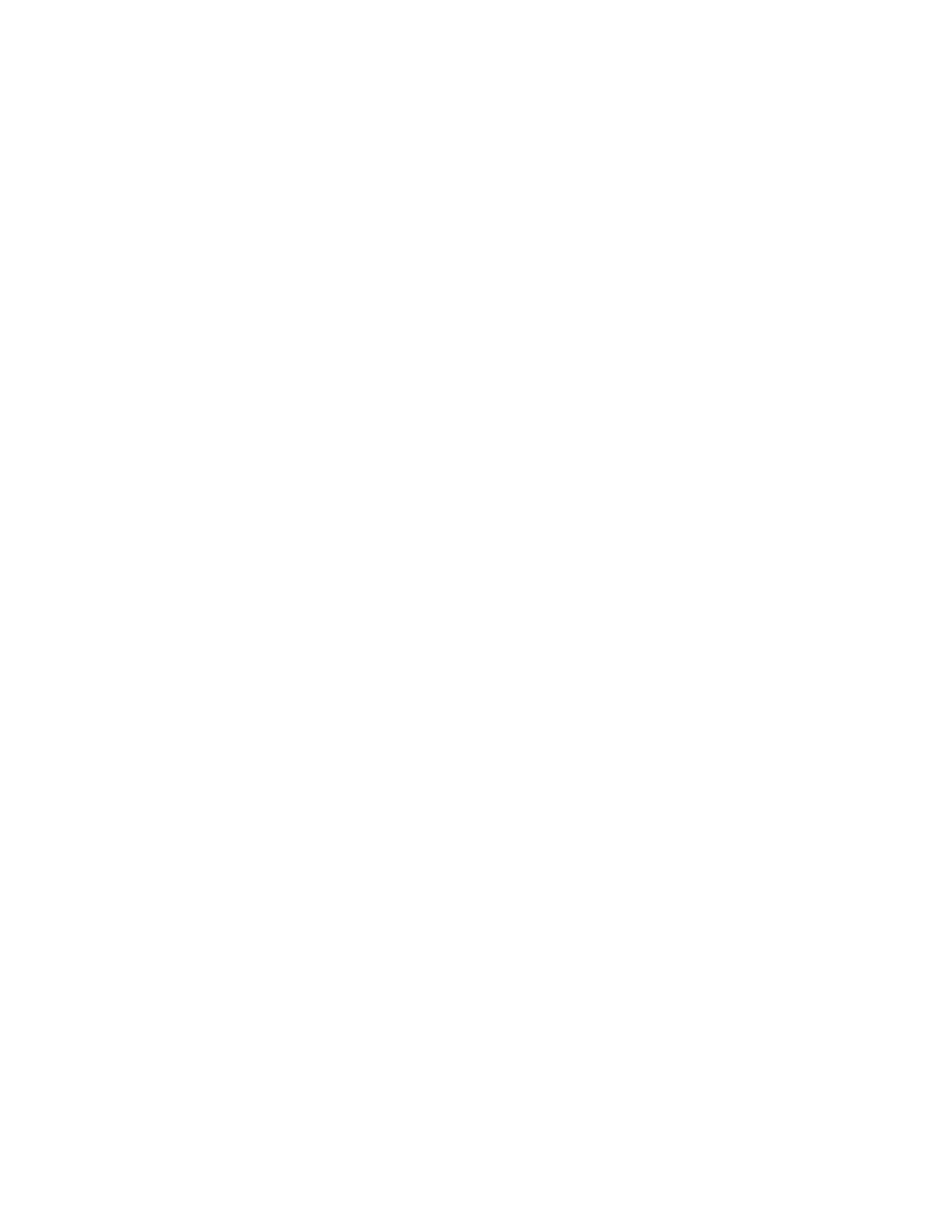
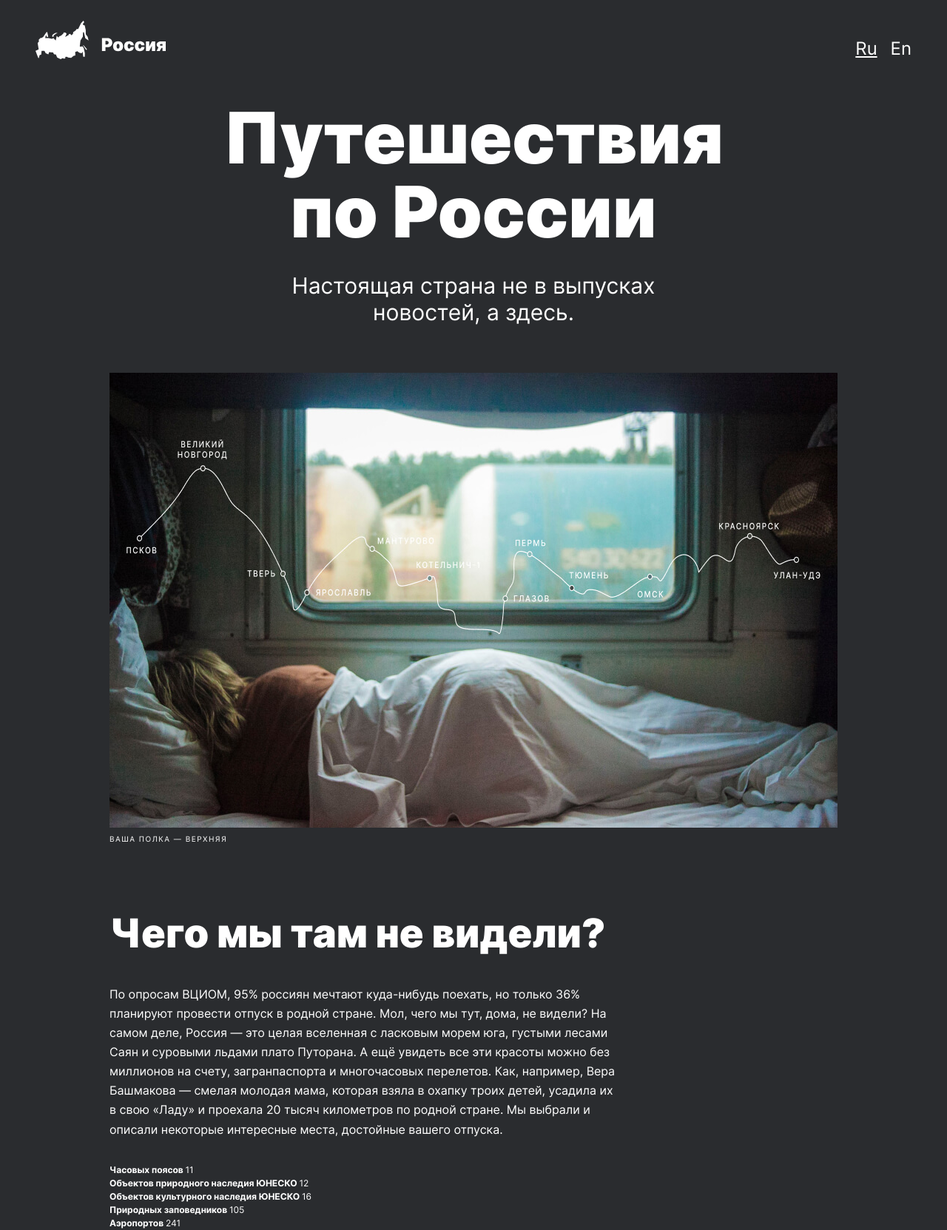
Before and after one commit to TutrinAlexey/russian-travel-bootcamp, a plain HTML site: page index.html in a window 1280 px wide. Shown: the whole page at 74% size. Before the commit the page ends 800 px from the top, so only its background shows below. Drawn offline with Linux system fonts and the light colour scheme.

Commit message:
add header, lead, intro

```diff
--- /dev/null
+++ b/blocks/header/__link/_type/header__link_type_active.css
@@ -0,0 +1,3 @@
+.header__link_type_active {
+    text-decoration: underline;
+}
--- /dev/null
+++ b/blocks/header/__link/header__link.css
@@ -0,0 +1,9 @@
+.header__link {
+    color: #FFF;
+    font-size: 24px;
+    font-style: normal;
+    font-weight: 400;
+    line-height: 28px;
+    text-decoration: none;
+
+}
--- /dev/null
+++ b/blocks/header/__links/header__links.css
@@ -0,0 +1,4 @@
+.header__links {
+    display: flex;
+    column-gap: 18px;
+}
--- /dev/null
+++ b/blocks/header/header.css
@@ -0,0 +1,9 @@
+.header {
+    display: flex;
+    justify-content: space-between;
+    align-items: flex-end;
+    max-width: 92.5%;
+    margin: 0 auto;
+    padding: 28px 0 56px;
+    box-sizing: border-box;
+}
--- /dev/null
+++ b/blocks/intro/__list-num/intro__list-num.css
@@ -0,0 +1,6 @@
+.intro__list-num {
+    font-size: 12px;
+    font-style: normal;
+    font-weight: 400;
+    line-height: 18px;
+}
--- /dev/null
+++ b/blocks/intro/__list-text/intro__list-text.css
@@ -0,0 +1,7 @@
+.intro__list-text {
+    margin: 0;
+    font-size: 12px;
+    font-style: normal;
+    font-weight: 700;
+    line-height: 18px;
+}
--- /dev/null
+++ b/blocks/intro/__list/intro__list.css
@@ -0,0 +1,6 @@
+.intro__list {
+    list-style-type: none;
+    padding: 0;
+    margin: 0;
+    color: #FFF;
+}
--- /dev/null
+++ b/blocks/intro/__text/intro__text.css
@@ -0,0 +1,10 @@
+.intro__text {
+    margin: 0;
+    max-width: 70.12%;
+    padding-bottom: 33px;
+    color: #FFF;
+    font-size: 16px;
+    font-style: normal;
+    font-weight: 400;
+    line-height: 163%;
+}
--- /dev/null
+++ b/blocks/intro/__title/intro__title.css
@@ -0,0 +1,10 @@
+.intro__title {
+    margin: 0;
+    max-width: 70.12%;
+    color: #FFF;
+    font-size: 54px;
+    font-style: normal;
+    font-weight: 900;
+    line-height: 58px;
+    padding-bottom: 40px;
+}
--- /dev/null
+++ b/blocks/intro/intro.css
@@ -0,0 +1,7 @@
+.intro {
+    display: flex;
+    flex-direction: column;
+    margin: 0 auto;
+    max-width: 76.875%;
+    box-sizing: border-box;
+}
--- /dev/null
+++ b/blocks/lead/__caption/lead__caption.css
@@ -0,0 +1,12 @@
+.lead__caption {
+    margin: 0;
+    padding-top: 8px;
+    color: #FFF;
+    font-size: 10px;
+    font-style: normal;
+    font-weight: 400;
+    line-height: 14px;
+    letter-spacing: 1.5px;
+    text-transform: uppercase;
+    align-self: flex-start;
+}
--- /dev/null
+++ b/blocks/lead/__subtitle/lead__subtitle.css
@@ -0,0 +1,11 @@
+.lead__subtitle {
+    max-width: 65.04%;
+    text-align: center;
+    margin: 0;
+    color: #FFF;
+    font-size: 30px;
+    font-style: normal;
+    font-weight: 400;
+    line-height: 36px;
+    padding-bottom: 64px;
+}
--- /dev/null
+++ b/blocks/lead/__title/lead__title.css
@@ -0,0 +1,11 @@
+.lead__title {
+    max-width: 73.17%;
+    text-align: center;
+    margin: 0;
+    color: #FFF;
+    font-size: 96px;
+    font-style: normal;
+    font-weight: 900;
+    line-height: 100px;
+    padding-bottom: 32px;
+}
--- /dev/null
+++ b/blocks/lead/lead.css
@@ -0,0 +1,9 @@
+.lead {
+    display: flex;
+    flex-direction: column;
+    align-items: center;
+    max-width: 76.875%;
+    margin: 0 auto;
+    padding-bottom:92px;
+    box-sizing: border-box;
+}
--- a/blocks/page/page.css
+++ b/blocks/page/page.css
@@ -2,4 +2,5 @@
     max-width: 1280px;
     margin: 0 auto;
     font-family: 'Inter', Arial, sans-serif;
+    background-color: #2A2C2F;
 }
--- a/index.html
+++ b/index.html
@@ -1,5 +1,5 @@
 <!DOCTYPE html>
-<html lang="en">
+<html lang="ru">
 
 <head>
     <meta charset="UTF-8">
@@ -8,16 +8,48 @@
     <title>Путешествия по России</title>
 </head>
 
-<body class="page">
+<body>
+    <div class="page">
         <header class="header">
-
+            <img class="header__logo" src="/images/header__logo.svg" alt="Логотип Россия">
+            <div class="header__links">
+                <a href="#" class="header__link header__link_type_active">Ru</a>
+                <a href="#" class="header__link">En</a>
+            </div>
         </header>
         <main class="content">
             <section class="lead">
-
+                <h1 class="lead__title">Путешествия по России</h1>
+                <p class="lead__subtitle">Настоящая страна не в выпусках новостей, а здесь.</p>
+                <img src="/images/lead__image.jpg" alt="Девушка отдыхает на кровати, в вагоне" class="header__image">
+                <p class="lead__caption">ваша полка — верхняя</p>
             </section>
             <section class="intro">
-
+                <h2 class="intro__title">Чего мы там не видели?</h2>
+                <p class="intro__text">По опросам ВЦИОМ, 95% россиян мечтают куда-нибудь поехать, но только 36%
+                    планируют провести отпуск в родной стране. Мол, чего мы тут, дома, не видели? На самом деле, Россия
+                    — это целая вселенная с ласковым морем юга, густыми лесами Саян и суровыми льдами плато Путорана. А
+                    ещё увидеть все эти красоты можно без миллионов на счету, загранпаспорта и многочасовых перелетов.
+                    Как, например, Вера Башмакова — смелая молодая мама, которая взяла в охапку троих детей, усадила их
+                    в свою «Ладу» и проехала 20 тысяч километров по родной стране. Мы выбрали и описали некоторые
+                    интересные места, достойные вашего отпуска.</p>
+                <ul class="intro__list">
+                    <li>
+                        <p class="intro__list-text">Часовых поясов <span class="intro__list-num">11</span></p>
+                    </li>
+                    <li>
+                        <p class="intro__list-text">Объектов природного наследия ЮНЕСКО <span class="intro__list-num">12</span></p>
+                    </li>
+                    <li>
+                        <p class="intro__list-text">Объектов культурного наследия ЮНЕСКО <span class="intro__list-num">16</span></p>
+                    </li>
+                    <li>
+                        <p class="intro__list-text">Природных заповедников <span class="intro__list-num">105</span></p>
+                    </li>
+                    <li>
+                        <p class="intro__list-text">Аэропортов <span class="intro__list-num">241</span></p>
+                    </li>
+                </ul>
             </section>
             <section class="photo-grid">
 
@@ -32,6 +64,7 @@
         <footer class="footer">
 
         </footer>
+    </div>
 </body>
 
 </html>
--- a/pages/index.css
+++ b/pages/index.css
@@ -5,3 +5,23 @@
 
 
 @import url(../blocks/page/page.css);
+
+
+@import url(../blocks/header/header.css);
+@import url(../blocks/header/__links/header__links.css);
+@import url(../blocks/header/__link/header__link.css);
+@import url(../blocks/header/__link/_type/header__link_type_active.css);
+
+
+@import url(../blocks/lead/lead.css);
+@import url(../blocks/lead/__title/lead__title.css);
+@import url(../blocks/lead/__subtitle/lead__subtitle.css);
+@import url(../blocks/lead/__caption/lead__caption.css);
+
+
+@import url(../blocks/intro/intro.css);
+@import url(../blocks/intro/__title/intro__title.css);
+@import url(../blocks/intro/__text/intro__text.css);
+@import url(../blocks/intro/__list/intro__list.css);
+@import url(../blocks/intro/__list-text/intro__list-text.css);
+@import url(../blocks/intro/__list-num/intro__list-num.css);
```
Also changed, not shown: images/header__logo.svg (added), images/lead__image.jpg (added). Lines whose indentation alone changed are shown as unchanged.
